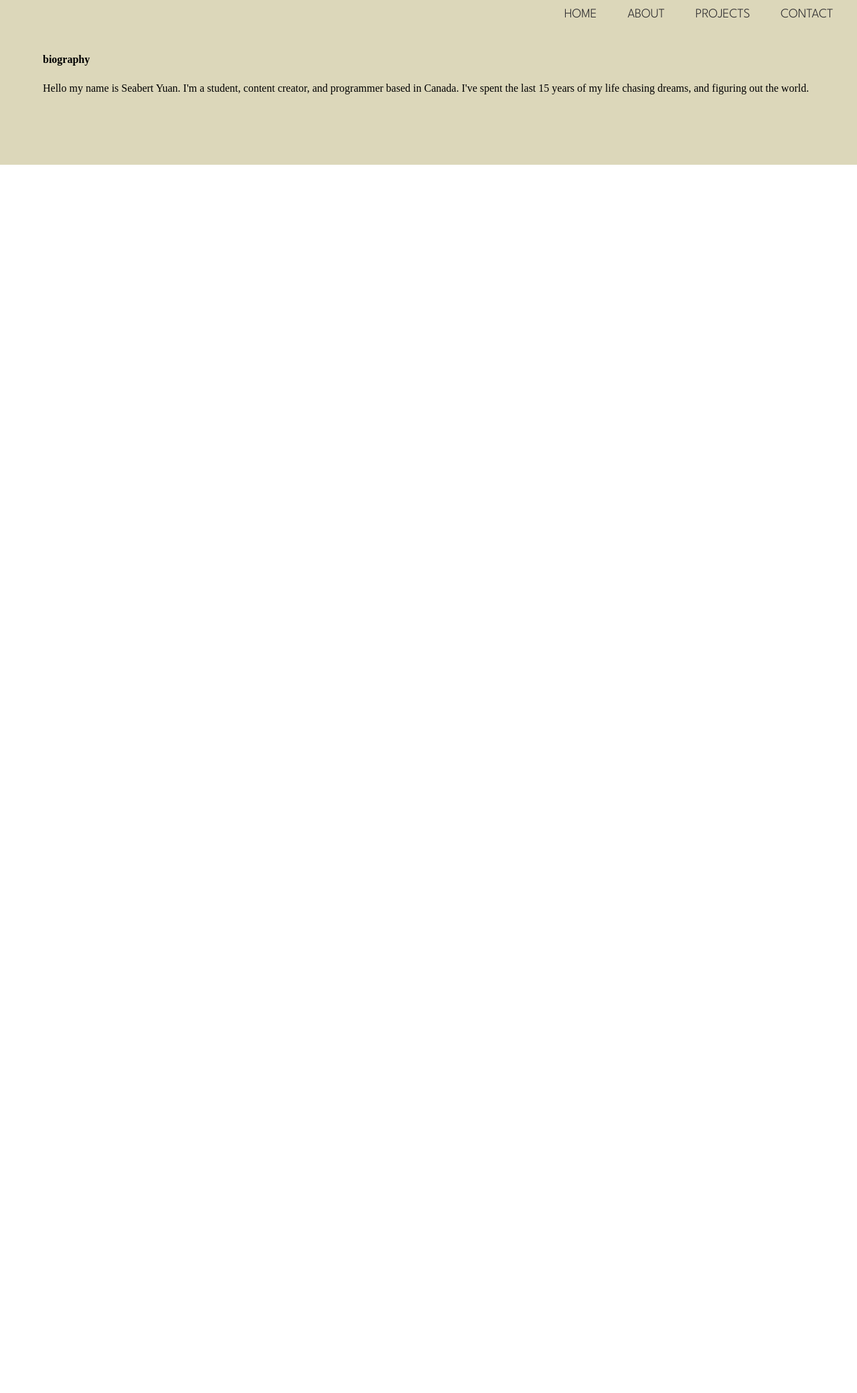
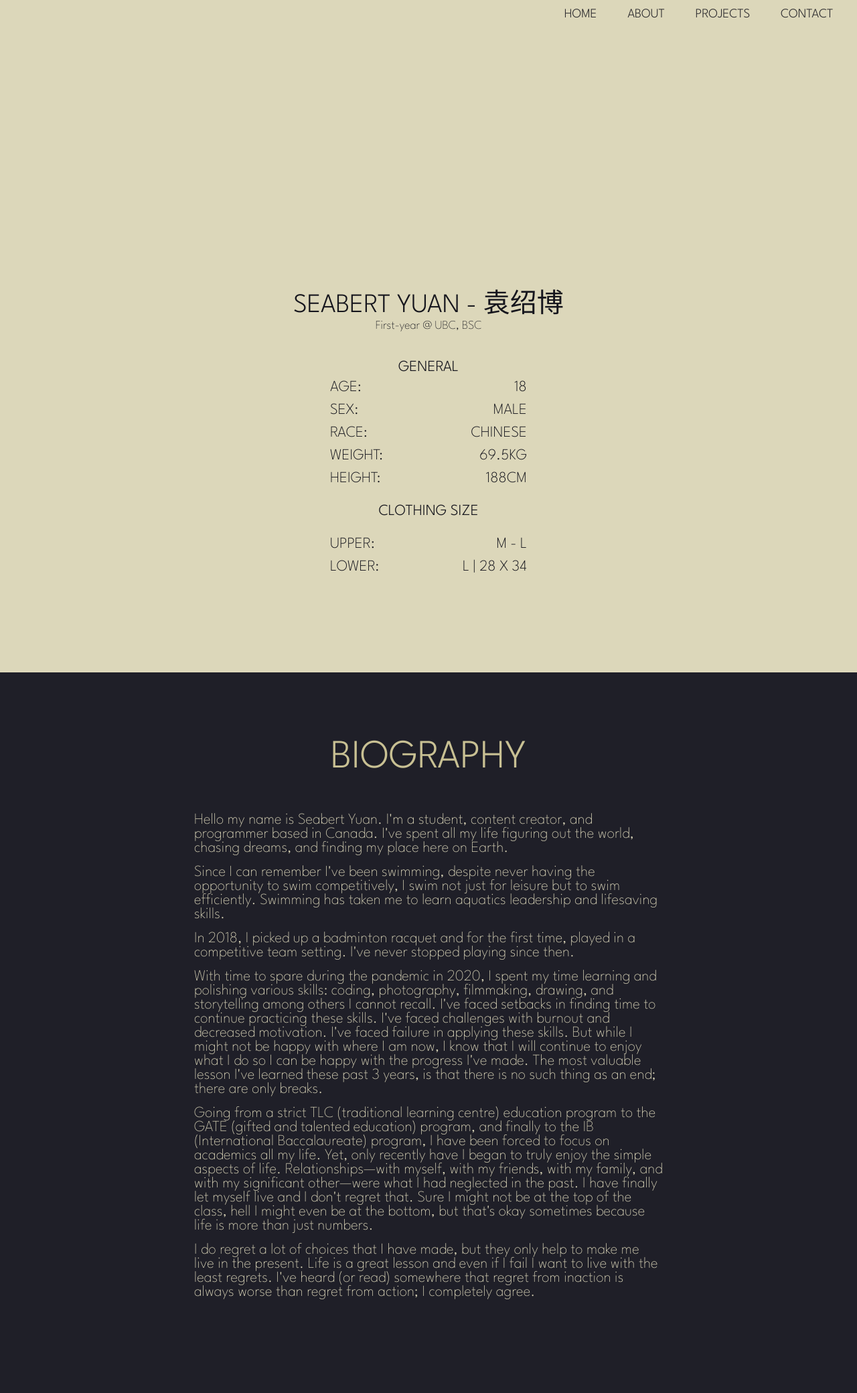
Before and after one commit to SeabertYuan/website, a PHP site: page /pages/about.html in a window 1280 px wide; the page is wider, and only the part inside the window is pictured. Shown: that part at 67% size. Before the commit the page ends 246 px from the top of that part, so only its background shows below. Run offline with PHP 8.4, Linux system fonts and the light colour scheme.

Commit message:
Updated styling for ceanliness primarily changed about and article pages

```diff
--- a/index.html
+++ b/index.html
@@ -43,7 +43,7 @@
             </div>
         </header>
 
-        <section id="mainSection" class="pageSection">
+        <section id="mainSection">
             <div class="heroContainer">
                 <div class="heroContent">
                     <ul class="hero-slideshow">
@@ -58,7 +58,7 @@
 
         <section id="aboutSection" class="pageSections">
             <div class="pageContainer">
-                <div id="aboutText" class="container row">
+                <div id="aboutText" class="container">
                     <div id="aboutTitle" class="cell">
                     about me
                     </div>
@@ -99,7 +99,7 @@
             <!--</div>-->
         <!--</section>-->
         <section id="gallerySection" class="pageSections">
-            <div id="galleryContainer" class="cell">
+            <div id="galleryContainer" class="container">
                 <h2 id="galleryTitle">gallery</h2>
                 <div id="upperrow" class="galleryRow">
                     <img src="resources/homegallery/2.jpg" alt="1">
--- a/pages/about.html
+++ b/pages/about.html
@@ -12,8 +12,8 @@
         <link rel="preconnect" href="https://fonts.gstatic.com" crossorigin>
         <link href="https://fonts.googleapis.com/css2?family=League+Spartan:wght@100;200;300;500&family=Noto+Sans+JP:wght@100;300;500&family=Noto+Sans+SC:wght@100;300;500&display=swap" rel="stylesheet">
 
-        <link rel="stylesheet" href="/styles/about.css">
-        <link rel="stylesheet" href="/styles/styles.css">
+        <link rel="stylesheet" href="../styles/styles.css">
+        <link rel="stylesheet" href="../styles/about.css">
 
         <script src="https://ajax.googleapis.com/ajax/libs/jquery/3.5.1/jquery.min.js"></script>
     </head>
@@ -34,12 +34,84 @@
                 <span class="line3"></span>
             </div>
         </div>
+        <section class="pageSections" id="imgSlides">
+            <!--remember to put the image slides here later-->
+        </section>
+        <section id="briefIntro" class="pageSections">
+          <div class="pageContainer" id="generalInfo">
+              <h2 class="nameTitle">Seabert Yuan - 袁绍博</h2>
+              <p class="positionDesc">First-year @ UBC, BSC</p>
+              <div class="container" id="tableContainer">
+                  <table class="generalDescriptionsCell">
+                      <tr>
+                          <td colspan="3" id="tableStart" class="tableHeading">general</td>
+                      </tr>
+                      <tr>
+                          <td class="age">age:</td>
+                          <td></td>
+                          <td>18</td>
+                      </tr>
+                      <tr>
+                          <td class="sex">sex:</td>
+                          <td></td>
+                          <td>male</td>
+                      </tr>
+                      <tr>
+                          <td class="race">race:</td>
+                          <td></td>
+                          <td>chinese</td>
+                      </tr>
+                      <tr>
+                          <td class="weight">weight: </td>
+                          <td></td>
+                          <td>69.5kg</td>
+                      </tr>
+                      <tr>
+                          <td class="height">height: </td>
+                          <td></td>
+                          <td>188cm</td>
+                      </tr>
+                      <tr>
+                          <td colspan="3" class="tableHeading">clothing size</td>
+                      </tr>
+                      <tr>
+                          <td class="clothesUpperSize">upper: </td>
+                          <td></td>
+                          <td>M - L</td>
+                      </tr>
+                      <tr>
+                          <td class="clothesLowerSize">lower: </td>
+                          <td></td>
+                          <td>L | 28 x 34</td>
+                      </tr>
+                  </table>
+              </div>
+          </div>
+        </section>
         <section id="biography" class="pageSections">
-            <h2 clas="biographyTitle">biography</h2>
-            <div class="cell">
-                <p>
-                Hello my name is Seabert Yuan. I'm a student, content creator, and programmer based in Canada. I've spent the last 15 years of my life chasing dreams, and figuring out the world.
-                </p>
+            <div id="biographyContainer" class="pageContainer">
+
+                <h2 class="biographyTitle">biography</h2>
+                <div id="biographyText" class="container">
+                    <p class="biographyParagraphs">
+                    Hello my name is Seabert Yuan. I'm a student, content creator, and programmer based in Canada. I've spent all my life figuring out the world, chasing dreams, and finding my place here on Earth.
+                    </p>
+                    <p class="biographyParagraphs">
+                    Since I can remember I've been swimming, despite never having the opportunity to swim competitively, I swim not just for leisure but to swim efficiently. Swimming has taken me to learn aquatics leadership and lifesaving skills.
+                    </p>
+                    <p class="biographyParagraphs">
+                    In 2018, I picked up a badminton racquet and for the first time, played in a competitive team setting. I've never stopped playing since then.
+                    </p>
+                    <p class="biographyParagraphs">
+                    With time to spare during the pandemic in 2020, I spent my time learning and polishing various skills: coding, photography, filmmaking, drawing, and storytelling among others I cannot recall. I've faced setbacks in finding time to continue practicing these skills. I've faced challenges with burnout and decreased motivation. I've faced failure in applying these skills. But while I might not be happy with where I am now, I know that I will continue to enjoy what I do so I can be happy with the progress I've made. The most valuable lesson I've learned these past 3 years, is that there is no such thing as an end; there are only breaks.
+                    </p>
+                    <p class="biographyParagraphs">
+                        Going from a strict TLC (traditional learning centre) education program to the GATE (gifted and talented education) program, and finally to the IB (International Baccalaureate) program, I have been forced to focus on academics all my life. Yet, only recently have I began to truly enjoy the simple aspects of life. Relationships—with myself, with my friends, with my family, and with my significant other—were what I had neglected in the past. I have finally let myself live and I don't regret that. Sure I might not be at the top of the class, hell I might even be at the bottom, but that's okay sometimes because life is more than just numbers.
+                    </p>
+                    <p class="biographyParagraphs">
+                        I do regret a lot of choices that I have made, but they only help to make me live in the present. Life is a great lesson and even if I fail I want to live with the least regrets. I've heard (or read) somewhere that regret from inaction is always worse than regret from action; I completely agree.
+                    </p>
+                </div>
             </div>
         </section>
         <script src="/scripts/index.js"></script>
--- a/scripts/index.js
+++ b/scripts/index.js
@@ -13,7 +13,8 @@ const quotes = [
     "live life without regrets.",
     "two broken hearts won't mend each other.",
     "1 Corinthians 13:4 | Love is patient, love is kind. It does not envy, it does not boast, it is not proud.",
-    "home-made"
+    "home-made",
+    "the race does not end after you cross the finish line.",
 ];
 
 function getRandomInt(max) {
--- a/styles/about.css
+++ b/styles/about.css
@@ -1,14 +1,84 @@
-#biography {
-    background-color:#dcd7ba;
-    display: block;
-    width: 100%;
-}
-.biographyTitle {
+h2 {
     color: #16161d;
-    font-size 60px;
+    font-size: 40px;
     font-family: 'League Spartan', sans-serif;
     font-weight: 300;
     text-transform: uppercase;
     text-align: center;
-    padding: 50% 0;
 }
+table {
+    color: #16161d;
+    font-size: 23px;
+    font-family: 'League Spartan', sans-serif;
+    font-weight: 200;
+    text-transform: uppercase;
+    text-align: left;
+}
+p {
+    color: #16161d;
+    font-size: 18px;
+    font-family: 'League Spartan', sans-serif;
+    font-weight: 100;
+    text-align: left;
+}
+
+#imgSlides {
+    height: 120px;
+    background-color: #dcd7ba;
+}
+
+#briefIntro {
+    background-color: #dcd7ba;
+}
+#generalInfo {
+    flex-direction: column;
+}
+.positionDesc {
+    text-align: center;
+}
+#tableContainer {
+    padding: 40px 200px;
+}
+.generalDescriptionsCell {
+    width: 100%;
+    border: none;
+}
+td {
+    text-align: end;
+    height: 30px;
+}
+.age, .sex, .race, .weight, .height, .clothesUpperSize, .clothesLowerSize {
+    text-align: start;
+}
+#tableStart {
+    height: 0;
+}
+.tableHeading {
+    text-align: center;
+    height: 60px;
+    font-weight: 300;
+}
+
+#biography {
+    background-color: #1f1f28;
+}
+#biographyContainer {
+    flex-direction: column;
+}
+.biographyTitle {
+    color: #C8C093;
+    font-size: 60px;
+    font-family: 'League Spartan', sans-serif;
+    font-weight: 300;
+    text-transform: uppercase;
+    text-align: center;
+}
+#biographyText {
+    display: flex;
+    flex-direction: column;
+}
+.biographyParagraphs {
+    color: #dcd7ba;
+    font-size: 23px;
+    margin: 15px 0 0 0;
+}
--- a/styles/styles.css
+++ b/styles/styles.css
@@ -6,16 +6,22 @@ html, body, div, span, applet, object, iframe, h1, h2, h3, h4, h5, h6, p, blockq
     font-size: 100%;
     vertical-align: baseline;
     background: transparent;
+    font-family: 'League Spartan', sans-serif;
 }
 
 .pageSections{
     display: flex;
+    justify-content: center;
     margin: 0;
-    padding: 10vh 5vw;
+    padding: 100px 0;
+}
+.pageContainer {
+    width: 700px;
+    display: flex;
+    flex-wrap: nowrap;
 }
 .container {
-    max-width: 910px;
-    padding: 5vh 1vw;
+    padding: 40px 0;
 }
 .row {
     margin: 0 auto;
@@ -23,7 +29,7 @@ html, body, div, span, applet, object, iframe, h1, h2, h3, h4, h5, h6, p, blockq
     box-sizing: content-box;
 }
 .cell {
-    padding: 25px 0;
+    padding: 0;
 }
 
 /* Navigation bar */
@@ -89,7 +95,7 @@ html, body, div, span, applet, object, iframe, h1, h2, h3, h4, h5, h6, p, blockq
 }
 
 /* mobile */
-@media (max-width:800px){
+@media (max-width:1000px){
     .emptyNavSpace{
         display: none;
     }
@@ -159,4 +165,12 @@ html, body, div, span, applet, object, iframe, h1, h2, h3, h4, h5, h6, p, blockq
         padding: 0px;
         margin: 10px 30px 5px 0;
     }
+    .pageContainer {
+        width: 500px;
+    }
 }
+@media (max-width: 700px) {
+    .pageContainer {
+        width: 400px;
+    }
+}
```
Also changed, not shown: pages/articles/beauty_beast_review.html (+10 -3 lines), pages/articles/intro_to.html (+52 -6 lines), pages/portfolio.html (+18 -1 lines), pages/projects.html (+16 -9 lines), styles/articles.css (added, +43 -0 lines), styles/main.css (+4 -9 lines).
